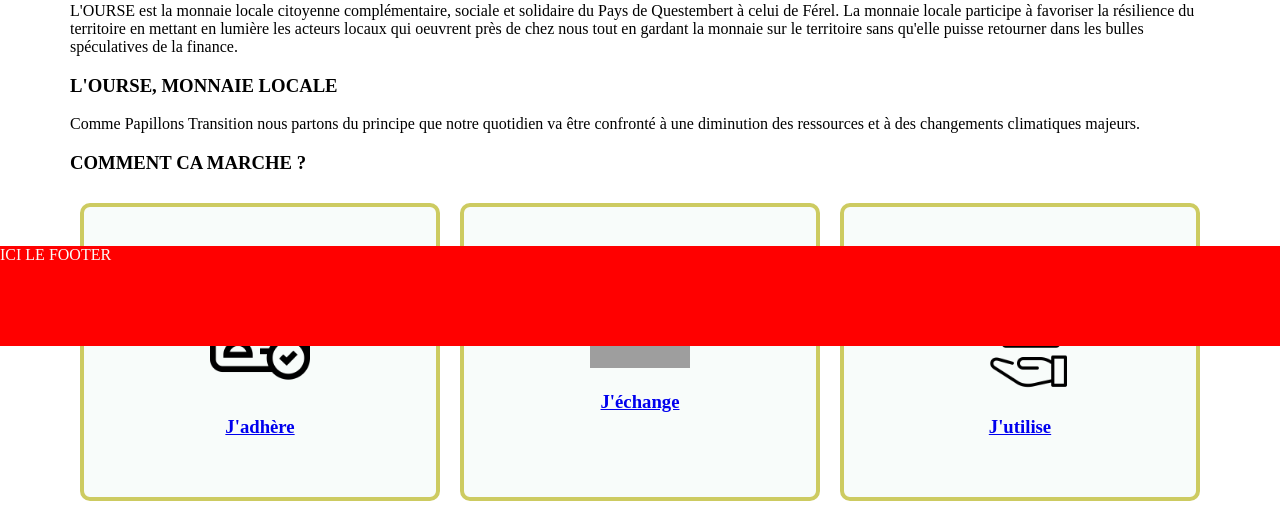
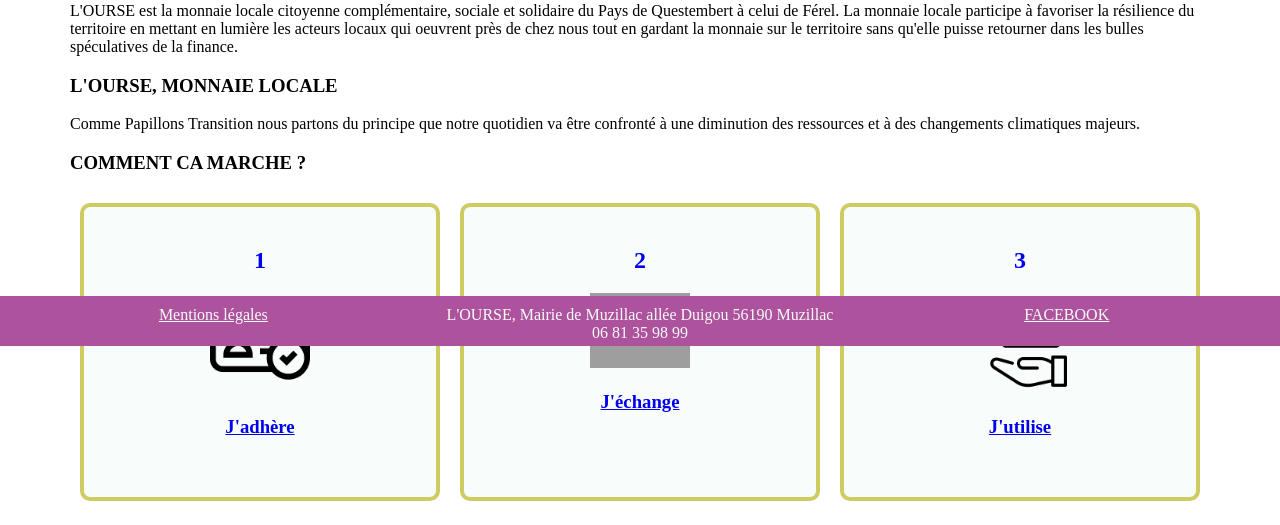
Before and after one commit to Aboubakr67/ourse, a PHP site: page / in a window 1280 px wide. Shown: the part 454-979 px from the top of the page. Run offline with PHP 8.4, Linux system fonts and the light colour scheme; a stand-in replaces the project's code that opens the database connection; grey boxes are pictures that could not be loaded.

Commit message:
front accueil

```diff
--- a/footer.php
+++ b/footer.php
@@ -1,11 +1,11 @@
 </div>
-<footer>ICI LE FOOTER</footer>
+<footer>
+    <a href="index.php">Mentions légales</a>
+    <p>L'OURSE, Mairie de Muzillac allée Duigou 56190 Muzillac  06 81 35 98 99</p>
+    <a href="">FACEBOOK</a>
 
-<style>
-    footer {
-    width: 100%; /* Prend toute la largeur de la page */
-    height: 100px; /* Hauteur de 300 pixels */
-    background-color: red; /* Couleur de fond rouge */
-    bottom: 0;
-    /* position: fixed; */
-}
+
+</footer>
+
+</html>
+</body>
```
Also changed, not shown: actualite.php (+1 -13 lines).
